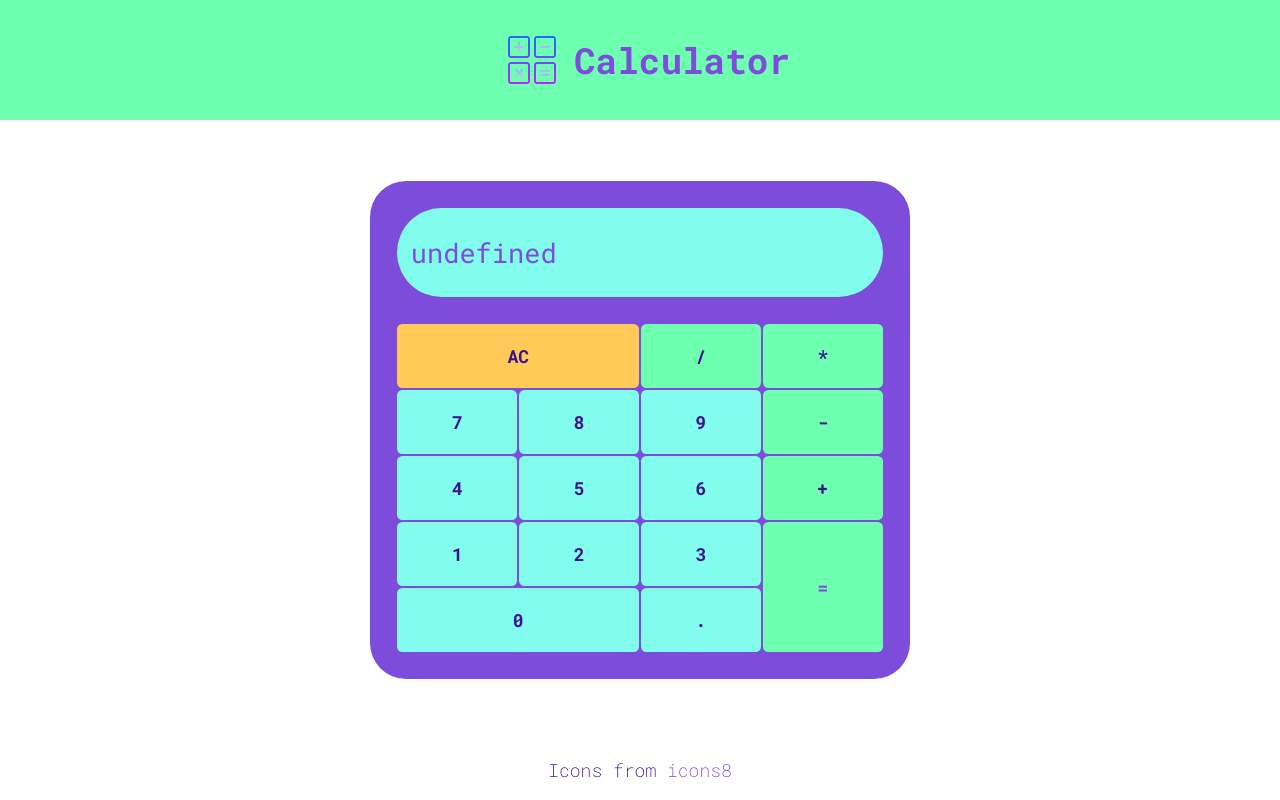
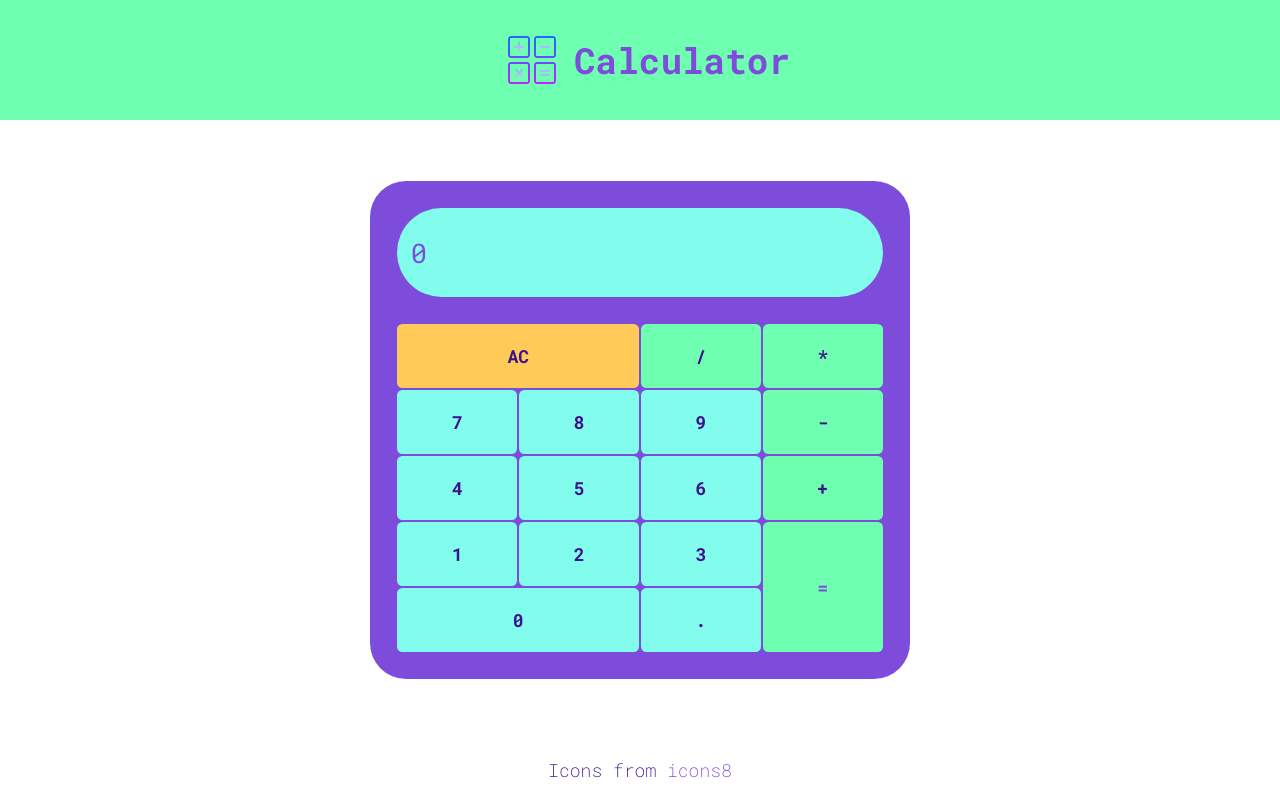
Before and after one commit to moharamfatema/web-calculator, a React (Create React App) app: page / in a window 1280 px wide. Built offline with nearby package versions, Linux system fonts and the light colour scheme.

Commit message:
better def statement in reducer"

```diff
--- a/src/app/store.js
+++ b/src/app/store.js
@@ -32,9 +32,6 @@ const getExpression = (state = initialState) => {
 const reducer = (state = initialState, action = { type: CLEAR }) => {
     let res = 0
     switch (action.type) {
-        case `@@INIT`:
-        case CLEAR:
-            return initialState
         case OPERATION:
             if (
                 state.currentOperand === '-' ||
@@ -88,7 +85,6 @@ const reducer = (state = initialState, action = { type: CLEAR }) => {
                 disp: res,
             }
         case NUMBER:
-        default: {
             return {
                 ...state,
                 currentOperand:
@@ -100,7 +96,9 @@ const reducer = (state = initialState, action = { type: CLEAR }) => {
                         ? ``
                         : state.currentOperand) + action.payload,
             }
-        }
+        case CLEAR:
+        default:
+            return initialState
     }
 }
 /* eslint-disable no-underscore-dangle */
```
